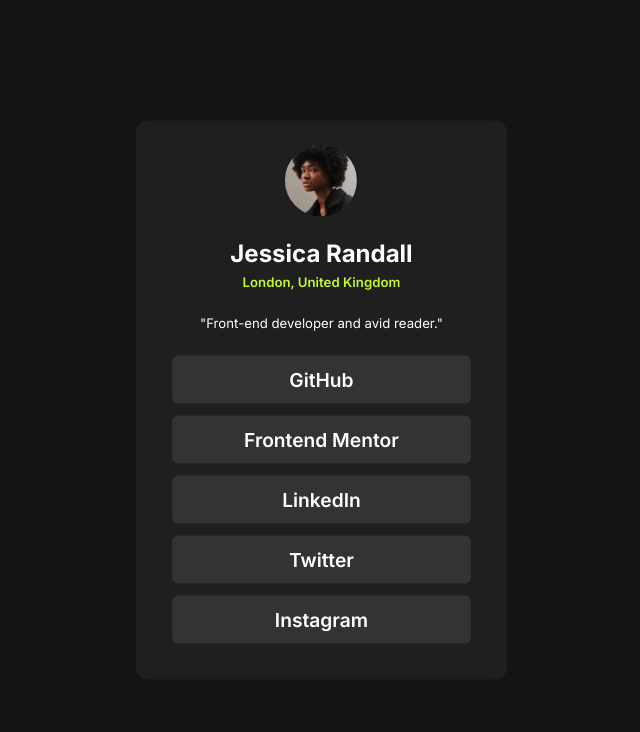
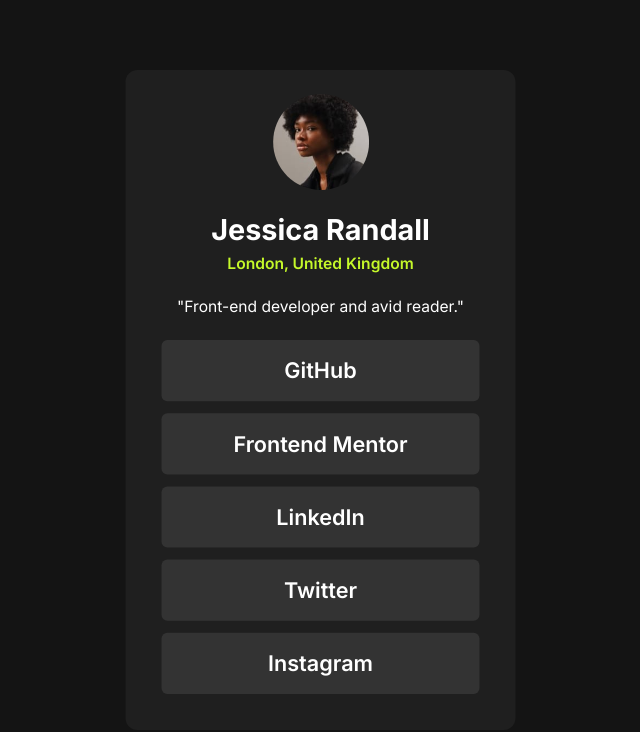
Before and after one commit to Ahmed-Hussam18/Challenge-3, a plain HTML site: page index.html in a window 1280 px wide. Shown: the whole page, without its empty margins (319-959 px from the left). Drawn offline with Linux system fonts and the light colour scheme.

Commit message:
Update style.css

```diff
--- a/style.css
+++ b/style.css
@@ -21,6 +21,7 @@ body {
   justify-content: center;
   align-items: center;
   height: 100vh;
+  overflow-y: none;
   margin: 0;
 }
 
@@ -93,3 +94,28 @@ body {
   object-fit: cover;
   margin-top: 10px;
 }
+
+@media screen and (min-width: 768px) {
+  .Social {
+    transform: scale(1.2);
+  }
+
+  .links a {
+    padding: 15px 60px;
+    font-size: 18px;
+  }
+
+  .title {
+    font-size: 24px;
+  }
+
+  .sub-title,
+  .text {
+    font-size: 13px;
+  }
+
+  .avatar img {
+    max-width: 80px;
+    height: 80px;
+  }
+}
```
